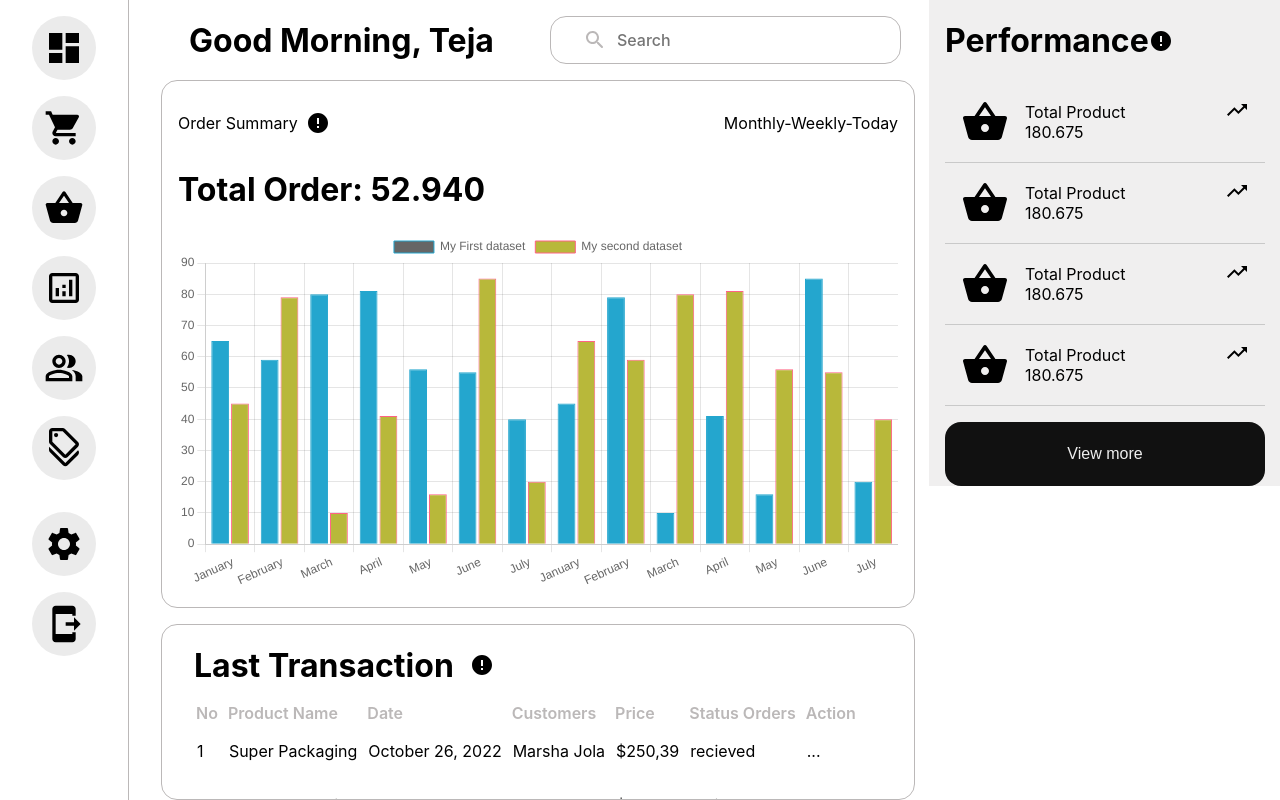
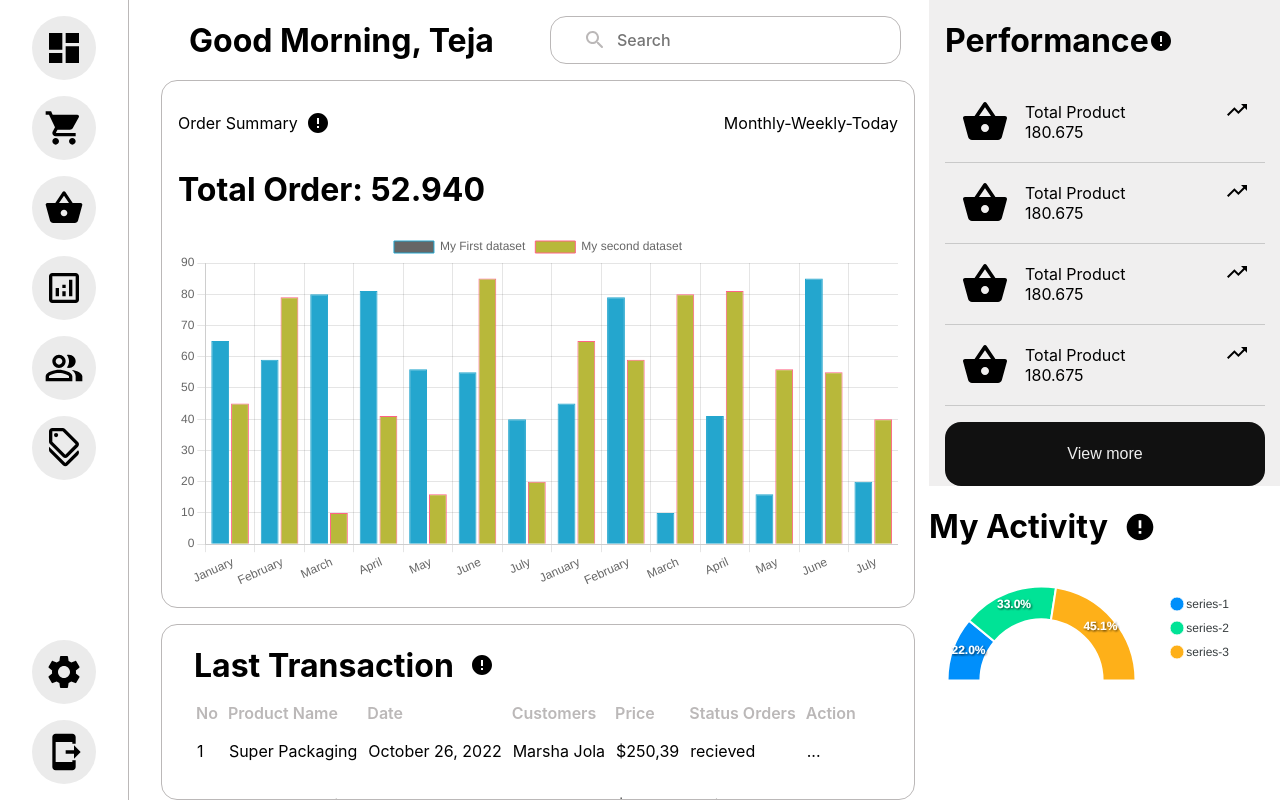
Before and after one commit to teja679/Simple-Dashboard, a React (Create React App) app: page / in a window 1280 px wide. Built offline with nearby package versions, Linux system fonts and the light colour scheme; the HTML template or start-up script is replaced by a standard one.

Commit message:
half donut chart

```diff
--- a/package.json
+++ b/package.json
@@ -10,11 +10,15 @@
     "@testing-library/jest-dom": "^5.16.5",
     "@testing-library/react": "^13.4.0",
     "@testing-library/user-event": "^13.5.0",
+    "apexcharts": "^3.36.0",
     "chart.js": "^3.9.1",
     "react": "^18.2.0",
+    "react-apexcharts": "^1.4.0",
     "react-chartjs-2": "^4.3.1",
     "react-dom": "^18.2.0",
+    "react-donut-chart": "^1.3.3",
     "react-icons": "^4.6.0",
+    "react-minimal-pie-chart": "^8.3.0",
     "react-router-dom": "^6.4.2",
     "react-scripts": "5.0.1",
     "web-vitals": "^2.1.4"
--- a/src/App.css
+++ b/src/App.css
@@ -6,8 +6,6 @@
   flex-wrap: nowrap;
   overflow: hidden;
 }
-
-
 
 
 
--- /dev/null
+++ b/src/Components/PerformancePages/Chart/DonutPieChart.js
@@ -0,0 +1,37 @@
+import './styles.css'
+import DonutChart from 'react-donut-chart';
+import React from 'react'
+
+const DonutPieChart = () => {
+    return (
+        <div className='donut-div'>
+            <DonutChart style={{height: '500px', width: '750'}}
+                data={[
+                    {
+                        label: 'Give you up',
+                        value: 25,
+                    },
+                    {
+                        label: 'Give  up',
+                        value: 25,
+                    },
+                    {
+                        label: ' you up',
+                        value: 25,
+                    },
+                    {
+                        label: '',
+                        value: 25,
+                        isEmpty: true,
+                    },
+                ]}
+                options={{
+                    responsive: true,
+                    maintainAspectRatio: false,
+                  }}
+            />;
+        </div>
+    )
+}
+
+export default DonutPieChart
--- /dev/null
+++ b/src/Components/PerformancePages/Chart/HalfDonut.js
@@ -0,0 +1,46 @@
+import ReactApexChart from "react-apexcharts";
+import ErrorIcon from '@mui/icons-material/Error';
+import './styles.css'
+const HalfDonut = () => {
+    const data = {
+        series: [20, 30, 41],
+        options: {
+            chart: {
+                type: 'donut',
+            },
+            plotOptions: {
+                pie: {
+                    startAngle: -90,
+                    endAngle: 90,
+                    offsetY: 10
+                }
+            },
+            grid: {
+                padding: {
+                    bottom: -90
+                }
+            },
+            responsive: [{
+                breakpoint: 480,
+                options: {
+                    chart: {
+                        width: 400
+                    },
+                    legend: {
+                        position: 'bottom'
+                    }
+                }
+            }]
+        },
+    };
+    return (
+        <div id="chart">
+            <div className="flex-div">
+                <h1>My Activity</h1>
+                <ErrorIcon sx={{fontSize: '2rem', backgroundColor: '#fff'}} />
+            </div>
+            <ReactApexChart options={data.options} series={data.series} type="donut" />
+        </div>
+    )
+}
+export default HalfDonut;
--- /dev/null
+++ b/src/Components/PerformancePages/Chart/styles.css
@@ -0,0 +1,8 @@
+.donut-div {
+    width: 40rem;
+}
+.flex-div {
+    display: flex;
+    align-items: center;
+    gap: 1rem;
+}
--- a/src/Components/PerformancePages/Performance/Performance.js
+++ b/src/Components/PerformancePages/Performance/Performance.js
@@ -6,6 +6,9 @@ import TrendingUpIcon from '@mui/icons-material/TrendingUp';
 import TrendingDownIcon from '@mui/icons-material/TrendingDown';
 
 const Performance = () => {
+    const data = [
+
+    ]
   return (
     <div className='performance-div'>
         <div className='menu-head'>
--- a/src/Pages/Activites/Activities.js
+++ b/src/Pages/Activites/Activities.js
@@ -1,11 +1,14 @@
 import React from 'react'
 import './styles.css'
 import Performance from '../../Components/PerformancePages/Performance/Performance'
+import DonutPieChart from '../../Components/PerformancePages/Chart/DonutPieChart'
+import HalfDonut from '../../Components/PerformancePages/Chart/HalfDonut'
 
 const Activities = () => {
   return (
     <div className='activities'>
         <Performance />
+        <HalfDonut />
     </div>
   )
 }
--- a/src/Pages/Header/Header.js
+++ b/src/Pages/Header/Header.js
@@ -13,7 +13,7 @@ const Header = () => {
         {
             id: 1,
             name: 'Dashboard',
-            link: <DashboardIcon sx={{ fontSize: '2.5rem' }} />,
+            link: <DashboardIcon sx={{ fontSize: '2.5rem', }} />,
         }, {
             id: 2,
             name: 'Marketplace',
--- a/src/Pages/Header/styles.css
+++ b/src/Pages/Header/styles.css
@@ -1,7 +1,7 @@
 .navbar{
     display: flex;
     flex-direction: column;
-    justify-content: flex-start;
+    justify-content: space-between;
     align-items: center;
     text-align: left;
     width: 10%;
@@ -16,6 +16,9 @@
 .links {
     display: block;
 }
+.links:active p {
+    background-color: blue;
+}
 .links p {
     display: flex;
     align-items: center;
```
Also changed, not shown: src/Components/PerformancePages/Chart/HalfChart.js (added, +37 -0 lines), 1 other file (tests, documents, lock files or other folders).
